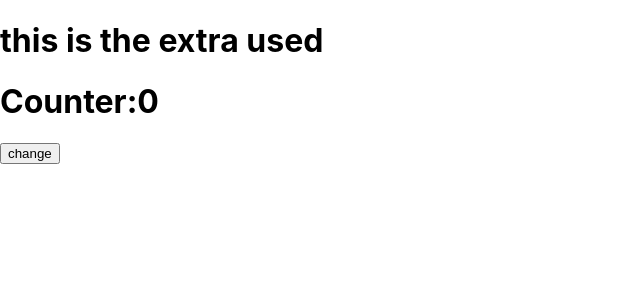
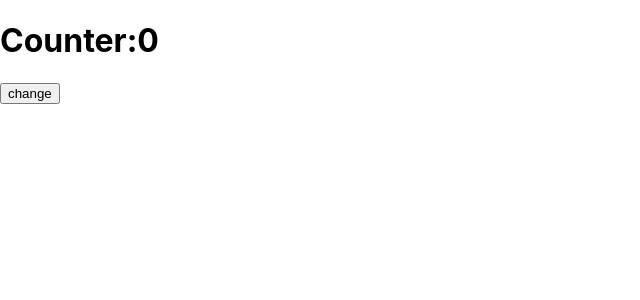
Before and after one commit to goutham120203/sample, a React (Create React App) app: page / in a window 1280 px wide. Shown: the top 300 px of the page, without its empty margins (0-640 px from the left). Built offline with nearby package versions, Linux system fonts and the light colour scheme.

Commit message:
Revert "deleted the componets"

```diff
--- a/src/App.js
+++ b/src/App.js
@@ -8,7 +8,7 @@ class App extends React.Component{
   render(){
     return(
       <>
-        <h1>this is the extra used</h1>
+
         <h1>Counter:{this.state.counter}</h1>
         <button onClick={()=>{
           this.setState({
@@ -24,5 +24,4 @@ class App extends React.Component{
 
 
 
-
 export default App;
```
